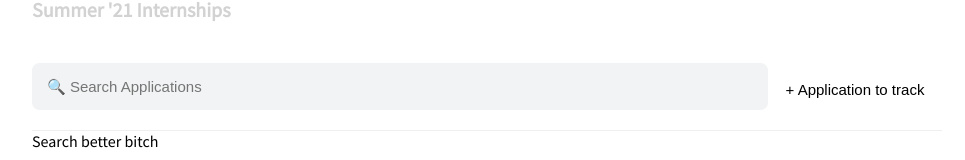
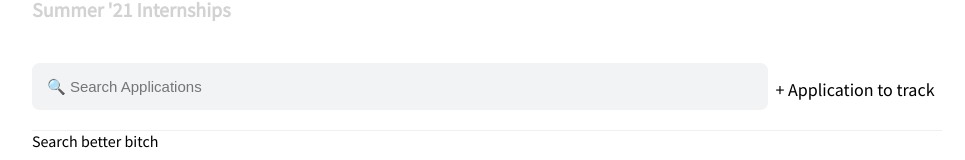
Before and after one commit to matttodd/hackdartmouth-vi, a React (Create React App) app in the folder react-frontend/: page /dashboard in a window 1280 px wide. Shown: the part 150-310 px from the top of the page, without its empty margins (153-1118 px from the left). Built offline with nearby package versions, Linux system fonts and the light colour scheme; no server answers.

Commit message:
update button

```diff
--- a/react-frontend/src/components/applications/applications.css
+++ b/react-frontend/src/components/applications/applications.css
@@ -119,9 +119,10 @@
 button {
   width: 200px;
   height: 40px;
-  font-size: 15px;
+  font-size: 18px;
   background-color: white;
   border: none;
+  font-family: Source Sans Pro;
 }
 
 .application-section-list {
```
